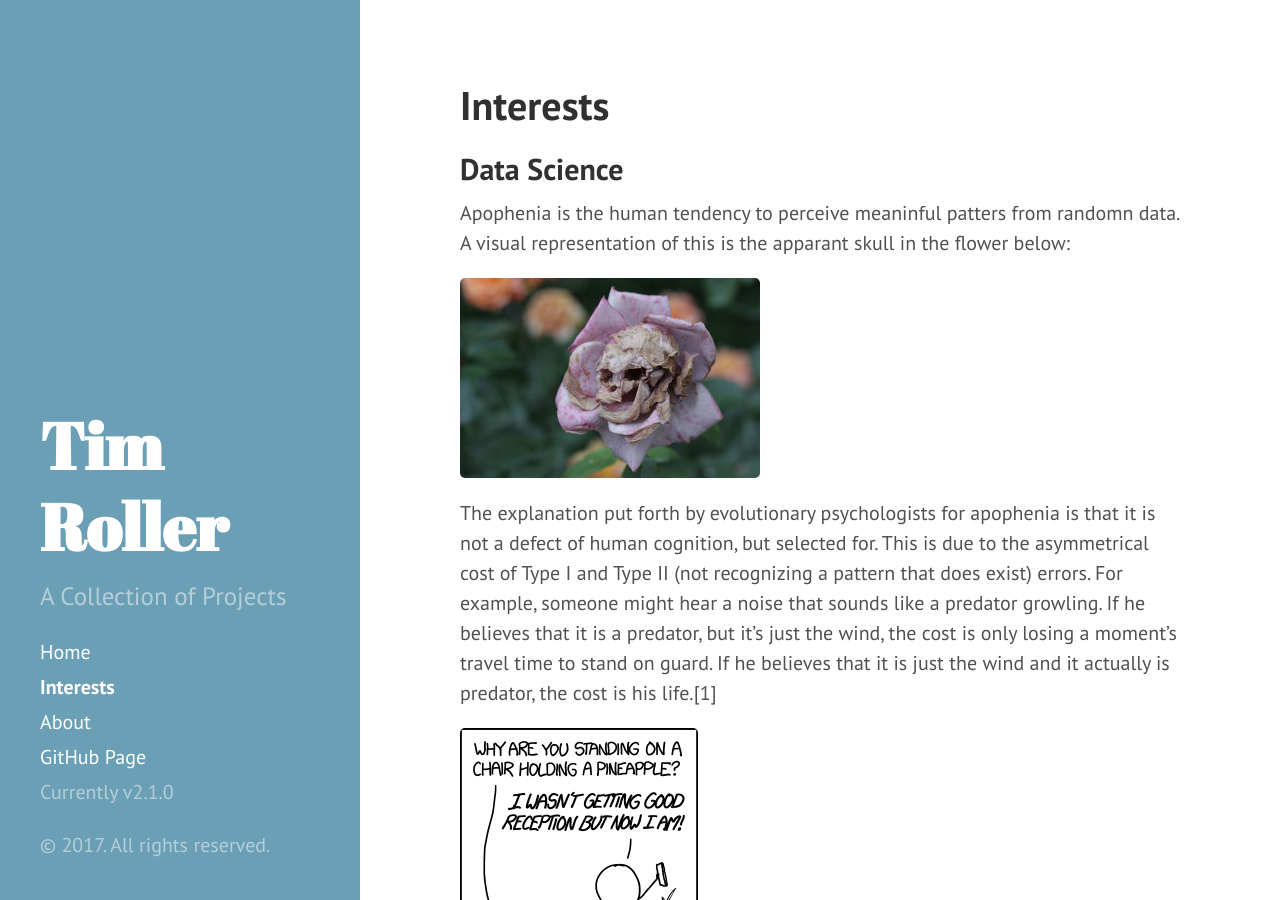
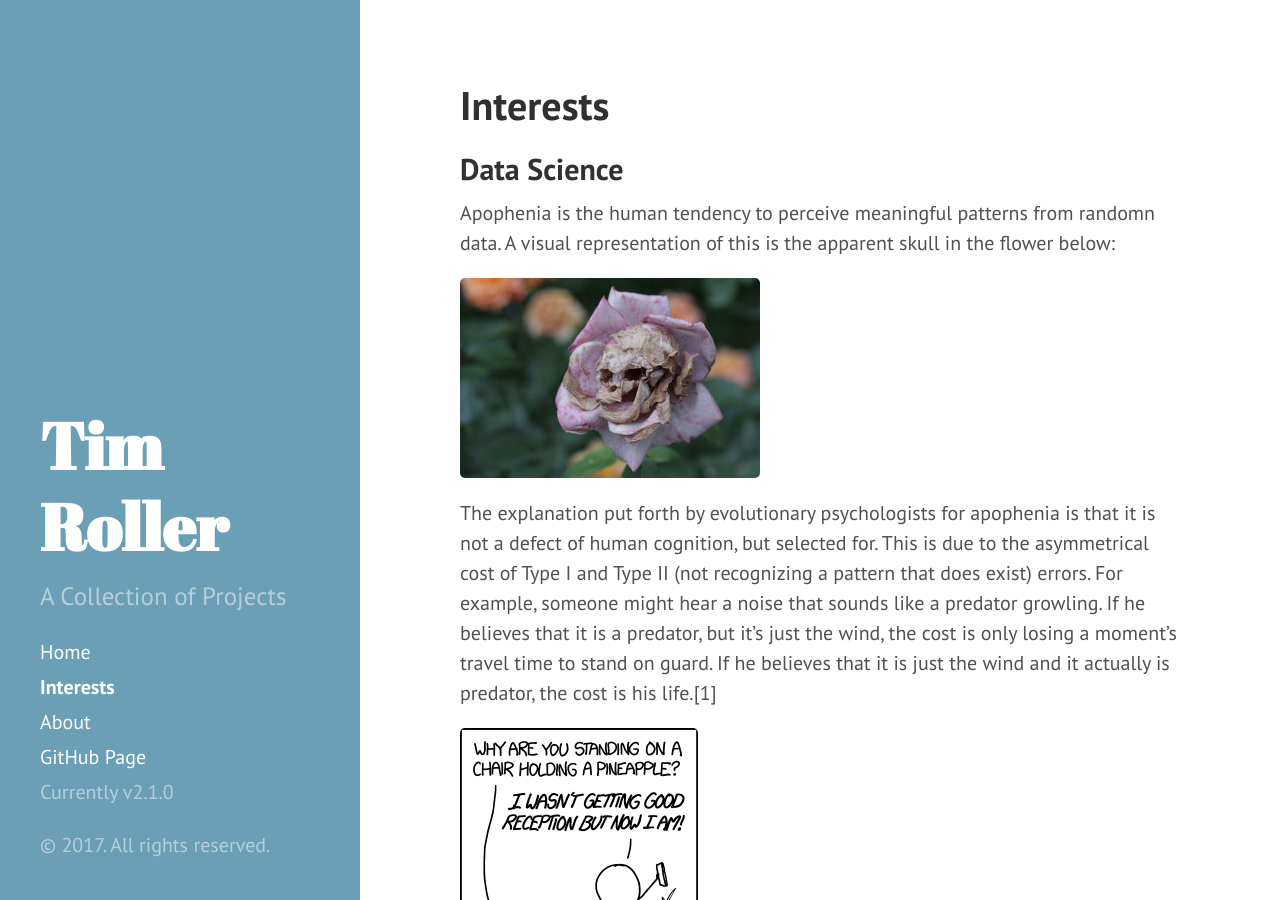
Before and after one commit to TimRoller/TimRoller.github.io, a Jekyll site: the page built from Interests.md, in a window 1280 px wide and 900 px high. Built offline with Jekyll 4.4.1, drawn with Linux system fonts in a browser that asks for light colours.

Commit message:
Update Interests.md

```diff
--- a/Interests.md
+++ b/Interests.md
@@ -4,7 +4,7 @@ title: Interests
 ---
 ## Data Science
 
-Apophenia is the human tendency to perceive meaninful patters from randomn data. A visual representation of this is the apparant skull in the flower below:
+Apophenia is the human tendency to perceive meaningful patterns from randomn data. A visual representation of this is the apparent skull in the flower below:
 
 ![My helpful screenshot]({{ site.url }}/public/flower.jpg)
 
```
